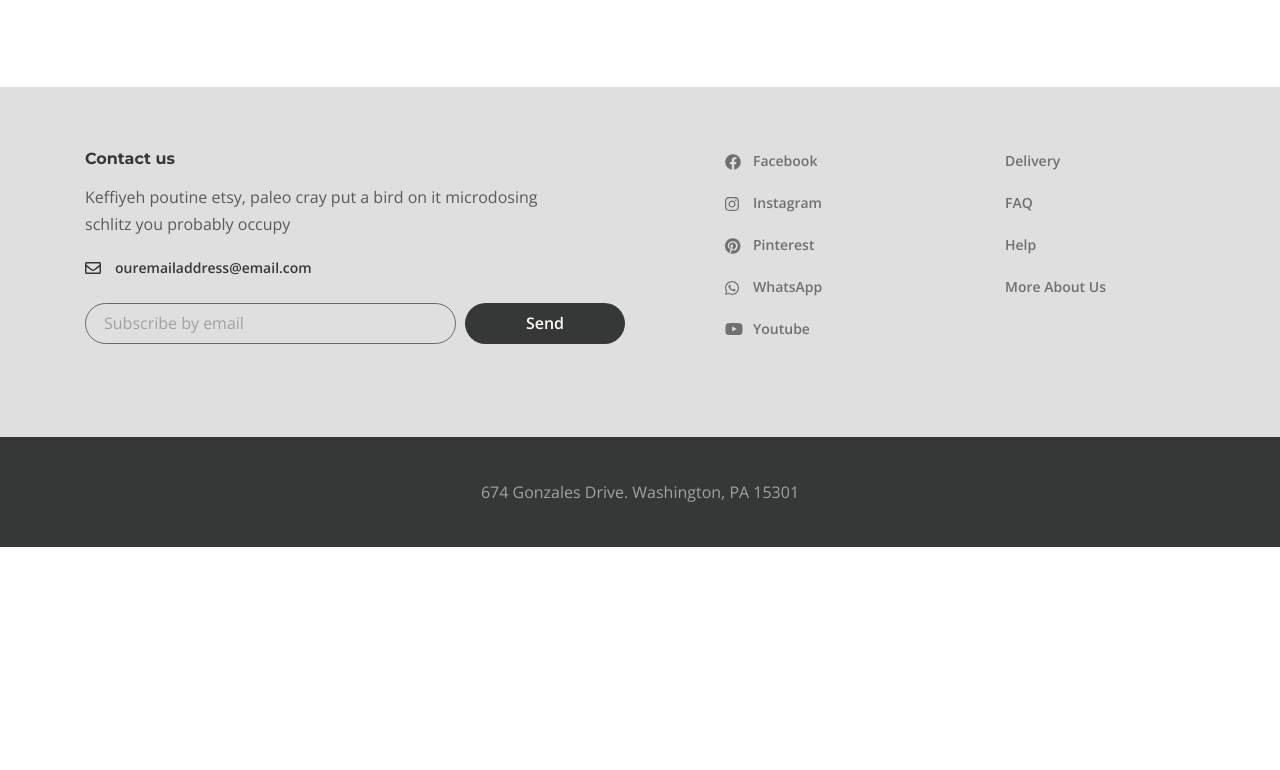
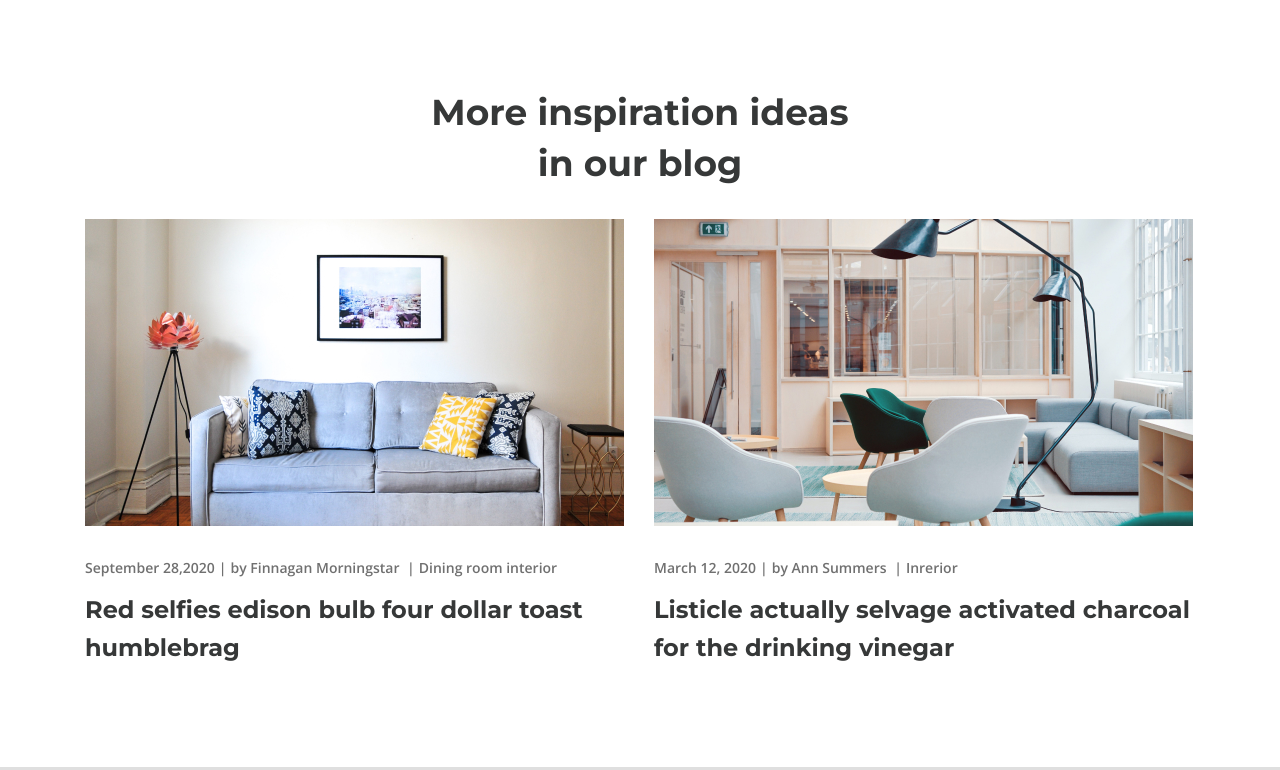
Before and after one commit to tonyWh1te/site-furniture, a website: page src/index.html in a window 1280 px wide. Shown: the part 7409-8179 px from the top of the page. Before the commit the page ends 7956 px from the top, so only its background shows below. Drawn offline with nearby package versions, Linux system fonts and the light colour scheme; files that its build step writes are made by us from their sources.

Commit message:
added blog-box section

```diff
--- a/src/index.html
+++ b/src/index.html
@@ -550,6 +550,90 @@
             </div>
           </div>
         </div>
+        <section class="blog-box">
+          <div class="container">
+            <h3 class="blog-box__title">More inspiration ideas in our blog</h3>
+            <div class="blog-box__items">
+              <div class="blog-box__item">
+                <a
+                  class="blog-box__img-link"
+                  href="#"
+                >
+                  <img
+                    class="blog-box__img"
+                    src="images/blog/2.jpg"
+                    alt="blog-img"
+                  />
+                </a>
+                <div
+                  class="blog-box__links"
+                  href="#"
+                >
+                  <span class="blog-box__date">September 28,2020</span>
+                  <a
+                    class="blog-box__author"
+                    href="#"
+                  >
+                    by Finnagan Morningstar
+                  </a>
+                  <a
+                    class="blog-box__theme"
+                    href="#"
+                  >
+                    Dining room interior
+                  </a>
+                </div>
+                <a
+                  class="blog-box__item-title-link"
+                  href="#"
+                >
+                  <h4 class="blog-box__item-title">
+                    Red selfies edison bulb four dollar toast humblebrag
+                  </h4>
+                </a>
+              </div>
+              <div class="blog-box__item">
+                <a
+                  class="blog-box__img-link"
+                  href="#"
+                >
+                  <img
+                    class="blog-box__img"
+                    src="images/blog/1.jpg"
+                    alt="blog-img"
+                  />
+                </a>
+                <div
+                  class="blog-box__links"
+                  href="#"
+                >
+                  <span class="blog-box__date">March 12, 2020</span>
+                  <a
+                    class="blog-box__author"
+                    href="#"
+                  >
+                    by Ann Summers
+                  </a>
+                  <a
+                    class="blog-box__theme"
+                    href="#"
+                  >
+                    Inrerior
+                  </a>
+                </div>
+                <a
+                  class="blog-box__item-link"
+                  href="#"
+                >
+                  <h4 class="blog-box__item-title">
+                    Listicle actually selvage activated charcoal for the
+                    drinking vinegar
+                  </h4>
+                </a>
+              </div>
+            </div>
+          </div>
+        </section>
       </main>
       <footer class="footer">
         <div class="footer__content">
--- a/src/scss/style.scss
+++ b/src/scss/style.scss
@@ -346,7 +346,7 @@
   &__images {
     min-height: 350px;
     object-fit: cover;
-    transition: 1s;
+    transition: all 1s;
   }
   &__info {
     position: absolute;
@@ -542,3 +542,65 @@
     max-height: 1150px;
   }
 }
+
+// BLOG-BOX
+.blog-box {
+  padding-bottom: 100px;
+  &__title {
+    @extend %title-font;
+    color: $title;
+    font-weight: 700;
+    line-height: 51px;
+    font-size: 36px;
+    text-align: center;
+    margin: 0 auto 30px;
+    max-width: 430px;
+  }
+  &__items {
+    display: flex;
+    column-gap: 30px;
+  }
+  &__img-link {
+    display: inline-block;
+    margin-bottom: 20px;
+    overflow: hidden;
+  }
+  &__img {
+    max-width: 540px;
+    object-fit: cover;
+    transition: all 1s;
+    &:hover {
+      transform: scale(1.2);
+    }
+  }
+  &__links {
+    display: flex;
+    margin-bottom: 9px;
+    color: #707070;
+    font-size: 14px;
+    font-weight: 600;
+    line-height: 28px;
+  }
+  &__links > * {
+    &::after {
+      content: '|';
+      margin: 0 4px;
+    }
+    &:last-child {
+      &::after {
+        display: none;
+      }
+    }
+  }
+  &__date,
+  &__author,
+  &__theme {
+    color: inherit;
+  }
+  &__item-title {
+    @extend %title-font;
+    color: $title;
+    font-size: 24px;
+    line-height: 38px;
+  }
+}
```
Also changed, not shown: src/images/blog/1.jpg (added), src/images/blog/2.jpg (added).
